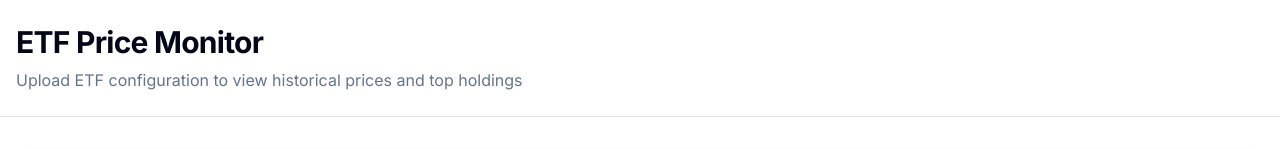
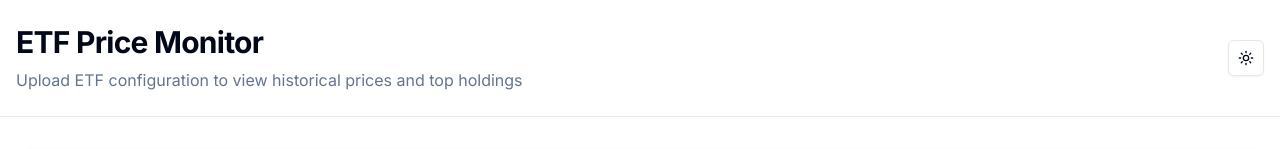
Before and after one commit to JulianZ-CD/ETF_Price_Monitor, a Next.js app: page / in a window 1280 px wide. Shown: the top 149 px of the page. Built offline with nearby package versions, Linux system fonts and the light colour scheme.

Commit message:
feat: implement theme provider and toggle components for light/dark mode support

```diff
--- a/app/layout.tsx
+++ b/app/layout.tsx
@@ -1,5 +1,6 @@
 import "./globals.css";
 import { Inter } from "next/font/google";
+import { ThemeProvider } from "@/components/theme-provider";
 
 const inter = Inter({ subsets: ["latin"] });
 
@@ -14,8 +15,12 @@ export default function RootLayout({
   children: React.ReactNode;
 }) {
   return (
-    <html lang="en">
-      <body className={inter.className}>{children}</body>
+    <html lang="en" suppressHydrationWarning>
+      <body className={inter.className}>
+        <ThemeProvider defaultTheme="light" storageKey="etf-theme">
+          {children}
+        </ThemeProvider>
+      </body>
     </html>
   );
 }
--- a/app/page.tsx
+++ b/app/page.tsx
@@ -5,6 +5,7 @@ import { FileUpload } from "@/components/FileUpload";
 import { ETFTable } from "@/components/ETFTable";
 import { TimeSeriesChart } from "@/components/TimeSeriesChart";
 import { TopHoldingsChart } from "@/components/TopHoldingsChart";
+import { ThemeToggle } from "@/components/theme-toggle";
 import { ETFDataResponse } from "@/app/lib/types";
 import { Alert, AlertDescription } from "@/components/ui/alert";
 import { AlertCircle, CheckCircle2, Upload } from "lucide-react";
@@ -39,10 +40,15 @@ export default function Home() {
       {/* Header */}
       <div className="border-b">
         <div className="container mx-auto px-4 py-6">
-          <h1 className="text-3xl font-bold tracking-tight">ETF Price Monitor</h1>
-          <p className="text-muted-foreground mt-2">
-            Upload ETF configuration to view historical prices and top holdings
-          </p>
+          <div className="flex items-center justify-between">
+            <div>
+              <h1 className="text-3xl font-bold tracking-tight">ETF Price Monitor</h1>
+              <p className="text-muted-foreground mt-2">
+                Upload ETF configuration to view historical prices and top holdings
+              </p>
+            </div>
+            <ThemeToggle />
+          </div>
         </div>
       </div>
 
@@ -57,8 +63,8 @@ export default function Home() {
 
           {/* Success Message */}
           {success && (
-            <Alert className="border-green-200 bg-green-50 text-green-900">
-              <CheckCircle2 className="h-4 w-4 text-green-600" />
+            <Alert className="border-green-200 bg-green-50 text-green-900 dark:border-green-800 dark:bg-green-950 dark:text-green-100">
+              <CheckCircle2 className="h-4 w-4 text-green-600 dark:text-green-400" />
               <AlertDescription>{success}</AlertDescription>
             </Alert>
           )}
--- /dev/null
+++ b/components/theme-provider.tsx
@@ -0,0 +1,75 @@
+"use client"
+
+import * as React from "react"
+
+type Theme = "dark" | "light" | "system"
+
+type ThemeProviderProps = {
+  children: React.ReactNode
+  defaultTheme?: Theme
+  storageKey?: string
+}
+
+type ThemeProviderState = {
+  theme: Theme
+  setTheme: (theme: Theme) => void
+}
+
+const initialState: ThemeProviderState = {
+  theme: "system",
+  setTheme: () => null,
+}
+
+const ThemeProviderContext = React.createContext<ThemeProviderState>(initialState)
+
+export function ThemeProvider({
+  children,
+  defaultTheme = "system",
+  storageKey = "ui-theme",
+  ...props
+}: ThemeProviderProps) {
+  const [theme, setTheme] = React.useState<Theme>(
+    () => (typeof window !== "undefined" && (localStorage.getItem(storageKey) as Theme)) || defaultTheme
+  )
+
+  React.useEffect(() => {
+    const root = window.document.documentElement
+
+    root.classList.remove("light", "dark")
+
+    if (theme === "system") {
+      const systemTheme = window.matchMedia("(prefers-color-scheme: dark)")
+        .matches
+        ? "dark"
+        : "light"
+
+      root.classList.add(systemTheme)
+      return
+    }
+
+    root.classList.add(theme)
+  }, [theme])
+
+  const value = {
+    theme,
+    setTheme: (theme: Theme) => {
+      localStorage.setItem(storageKey, theme)
+      setTheme(theme)
+    },
+  }
+
+  return (
+    <ThemeProviderContext.Provider {...props} value={value}>
+      {children}
+    </ThemeProviderContext.Provider>
+  )
+}
+
+export const useTheme = () => {
+  const context = React.useContext(ThemeProviderContext)
+
+  if (context === undefined)
+    throw new Error("useTheme must be used within a ThemeProvider")
+
+  return context
+}
--- /dev/null
+++ b/components/theme-toggle.tsx
@@ -0,0 +1,33 @@
+"use client"
+
+import * as React from "react"
+import { Moon, Sun } from "lucide-react"
+import { useTheme } from "@/components/theme-provider"
+import { Button } from "@/components/ui/button"
+
+export function ThemeToggle() {
+  const { theme, setTheme } = useTheme()
+  const [mounted, setMounted] = React.useState(false)
+
+  // Avoid hydration mismatch
+  React.useEffect(() => {
+    setMounted(true)
+  }, [])
+
+  if (!mounted) {
+    return null
+  }
+
+  return (
+    <Button
+      variant="outline"
+      size="icon"
+      onClick={() => setTheme(theme === "light" ? "dark" : "light")}
+      className="h-9 w-9"
+    >
+      <Sun className="h-[1.2rem] w-[1.2rem] rotate-0 scale-100 transition-all dark:-rotate-90 dark:scale-0" />
+      <Moon className="absolute h-[1.2rem] w-[1.2rem] rotate-90 scale-0 transition-all dark:rotate-0 dark:scale-100" />
+      <span className="sr-only">Toggle theme</span>
+    </Button>
+  )
+}
```
